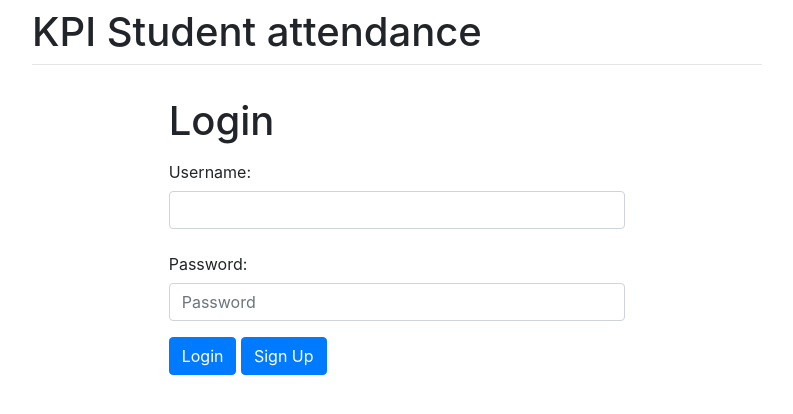
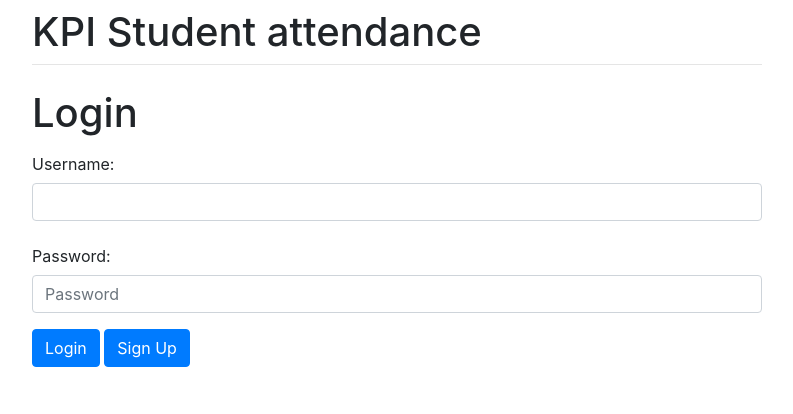
Before and after one commit to MishaVernik/StudentAttendance, a Django app: page /login/ in a window 1280 px wide. Shown: the top 414 px of the page, without its empty margins (243-1036 px from the left). Run offline with Django 3.2, Linux system fonts and the light colour scheme; some libraries are stand-ins or nearby versions.

Commit message:
UI changes

```diff
--- a/Attendance/templates/login.html
+++ b/Attendance/templates/login.html
@@ -1,9 +1,7 @@
 {% extends 'base.html' %}
 
 {% block content %}
-    <div class="container">
-      <div class="row justify-content-center">
-        <div class="col-8">
+
   <h1 class="mt-2">Login</h1>
   {% if form.errors %}
     <p style="color: red">Your username and password didn't match. Please try again.</p>
@@ -22,7 +20,5 @@
     <button class="btn btn-primary" type="submit">Login</button>
     <a  class="btn btn-primary" href="{% url 'signup' %}" role="button">Sign Up</a>
   </form>
-        </div>
-      </div>
-    </div>
+
 {% endblock %}
```
